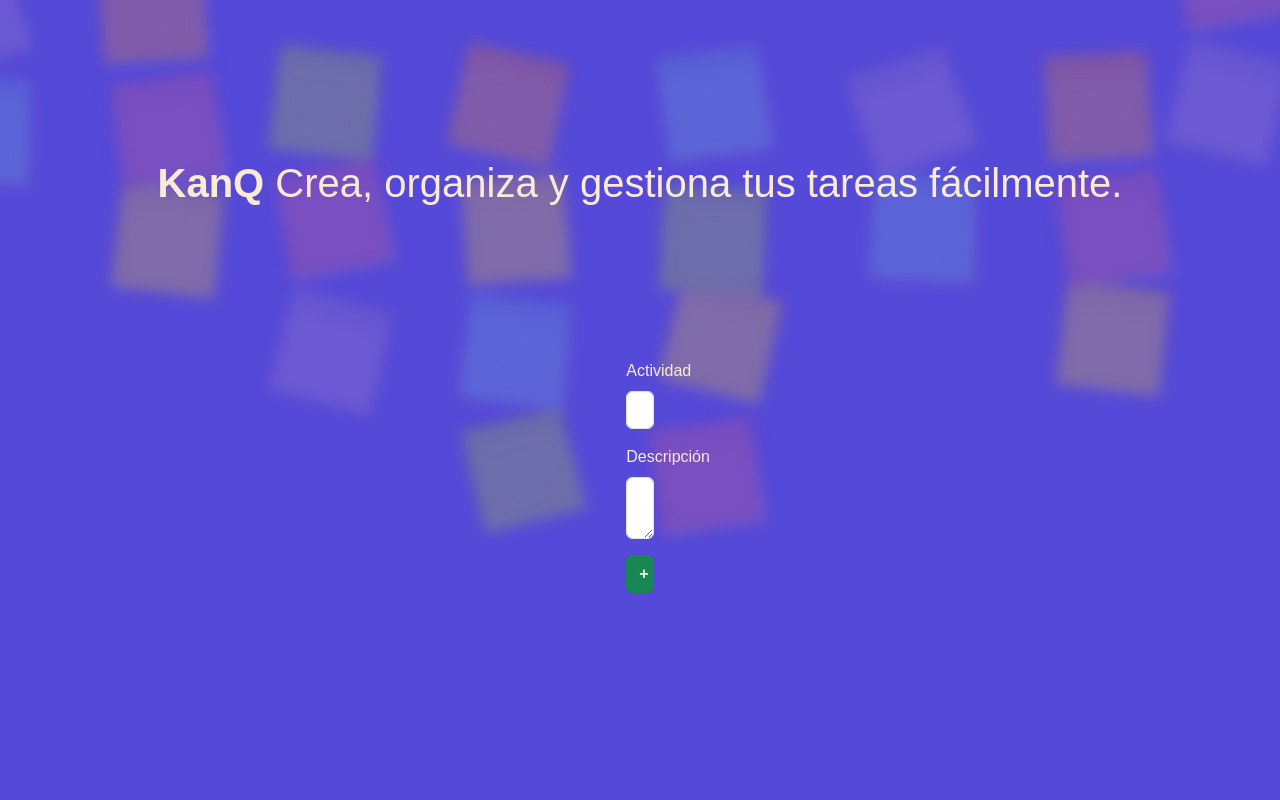
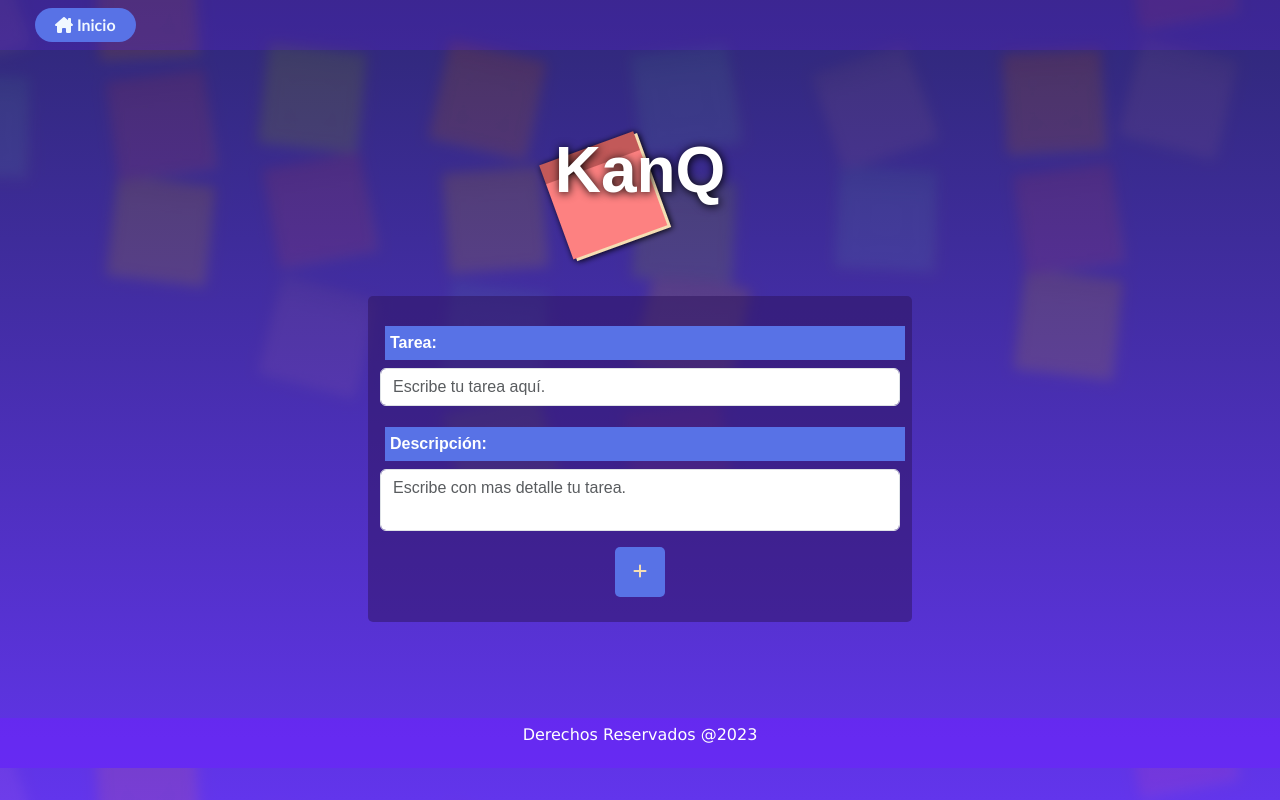
Before and after one commit to Marcos-Oter/KanQ, a Django app: page /crud/ in a window 1280 px wide. Run offline with Django 5.2, Linux system fonts and the light colour scheme; data that the repository does not hold is empty; some libraries are stand-ins or nearby versions.

Commit message:
Agregado de Font-Awesome

```diff
--- a/kanq/app/templates/app/index.html
+++ b/kanq/app/templates/app/index.html
@@ -6,61 +6,71 @@
     <meta charset="UTF-8">
     <meta name="viewport" content="width=device-width, initial-scale=1.0">
     <title>CRUD2</title>
-    <link rel="stylesheet" href="{% static './css/style.css' %}">
+    <link rel="icon" href="{% static './media/icons/icon-logo-2.png' %}">
+    <link rel="stylesheet" href="{% static './css/crudStyle.css' %}">
+    <script src="https://kit.fontawesome.com/58353cef79.js" crossorigin="anonymous"></script>
     <link href="https://cdn.jsdelivr.net/npm/bootstrap@5.3.2/dist/css/bootstrap.min.css" rel="stylesheet" integrity="sha384-T3c6CoIi6uLrA9TneNEoa7RxnatzjcDSCmG1MXxSR1GAsXEV/Dwwykc2MPK8M2HN" crossorigin="anonymous">
 </head>
 <body>
+    <header>
+        <a href={% url "index" %}><i class="fa-sharp fa-solid fa-house-chimney"></i> Inicio</a>
+    </header>
     <main class="container-fluid">
-        <div class="row my-5">
-            <h1 class="col text-center"><b>KanQ</b> Crea, organiza y gestiona tus tareas fácilmente.</h1>
+        <div class="post-it">
+            <div class="paperOBJ">
+                <div class="xd1"></div>
+                <div class="xd2"></div>
+                <div class="xd3"></div>
+            </div>
+            <h1 class="KanQTittle">KanQ</h1>
         </div>
 
         <div class="row justify-content-center py-5">
             <div class="col-6 row justify-content-center h-50 p-5">
                 {% if update %}
-                <form class="w-75" method="post" action={% url "update" %}>
+                <form class="w-75 formBody" method="post" action={% url "update" %}>
                     {% csrf_token %}
                     <div class="mb-3">
-                        <label for="task" class="form-label">Actividad</label>
+                        <label for="task" class="form-label formLabel">Tarea:</label>
                         <input type="text" value="{{ update.task }}" class="form-control"
                         name="task" id="task" aria-describedby="emailHelp">
                     </div>
                     <div class="mb-3">
-                        <label for="description" class="form-label">Descripción</label>
+                        <label for="description" class="form-label formLabel">Descripción:</label>
                         <textarea type="text" name="description" class="form-control"
                         id="description">{{ update.description }}</textarea>
                     </div>
                     <input type="hidden" value="{{ update.id }}" name="id"/>
-                    <button type="submit" class="btn btn-primary w-100">Modificar ✏</button>
+                    <button type="submit" class="btn btn-primary w-100">Modificar <i class="fa-solid fa-pencil"></i></button>
                 </form>
                 {% else %}
-                <form class="w-75" method="post" action={% url "create" %}>
+                <form class="w-100 formBody" method="post" action={% url "create" %}>
                     {% csrf_token %}
-                    <div class="mb-3">
-                        <label for="task" class="form-label">Actividad</label>
-                        <input type="text" class="form-control"name="task" id="task"
-                        aria-describedby="emailHelp">
+                    <div class="mb-3 w-100">
+                        <label for="task" class="form-label formLabel">Tarea:</label>
+                        <input type="text" class="form-control w-100 inputClass" name="task" id="task"
+                        aria-describedby="emailHelp" placeholder="Escribe tu tarea aquí.">
                     </div>
-                    <div class="mb-3">
-                        <label for="description" class="form-label">Descripción</label>
-                        <textarea type="text" name="description" class="form-control"
-                        id="description"></textarea>
+                    <div class="mb-3 w-100">
+                        <label for="description" class="form-label formLabel">Descripción:</label>
+                        <textarea type="text" name="description" class="form-control w-100 formDescription"
+                        id="description" placeholder="Escribe con mas detalle tu tarea."></textarea>
                     </div>
-                    <button type="submit" class="btn btn-success w-100"><b>+</b></button>
+                    <button type="submit" class="plusButton"><i class="fa-solid fa-plus"></i></button>
                 </form>
             </div>
             {% endif %}
             </div>
-
             <div class="col-5 container justify-content-center">
                 {% for data in db_data %}
-                <div class="row">
-                    <div class="card w-75 col m-2">
-                        <div class="card-body">
+                <div class="row post-it-card-1">
+                    <div class="card w-75 col post-it-card-2 ">
+                        <div class="card-body post-it-card-2">
+                            <div class="post-it-card-color-part"></div>
                             <h5 class="card-title">{{ data.task }}</h5>
                             <p class="card-text">{{ data.description }}</p>
-                            <a href={% url "update_form" data.id %} class="btn btn-primary">Modificar ✏</a>
-                            <a href={% url "delete" data.id %} class="btn btn-danger">Eliminar ❌</a>
+                            <a href={% url "update_form" data.id %} class="btn btn-primary">Modificar <i class="fa-solid fa-pencil"></i></a>
+                            <a href={% url "delete" data.id %} class="btn btn-danger">Eliminar <i class="fa-solid fa-circle-xmark"></i></a>
                         </div>
                     </div>
                 </div>
@@ -70,10 +80,10 @@
 
     </main>
     <footer>
-
+        <p>Derechos Reservados @2023</p>
     </footer>
 
-    <script src="{% static './js/main.js' %}" type="module"></script>
+    <script src="{% static './js/index.js' %}"></script>
     <script src="https://cdn.jsdelivr.net/npm/bootstrap@5.3.2/dist/js/bootstrap.bundle.min.js" integrity="sha384-C6RzsynM9kWDrMNeT87bh95OGNyZPhcTNXj1NW7RuBCsyN/o0jlpcV8Qyq46cDfL" crossorigin="anonymous"></script>
     <script src="https://cdn.jsdelivr.net/npm/@popperjs/core@2.11.8/dist/umd/popper.min.js" integrity="sha384-I7E8VVD/ismYTF4hNIPjVp/Zjvgyol6VFvRkX/vR+Vc4jQkC+hVqc2pM8ODewa9r" crossorigin="anonymous"></script>
     <script src="https://cdn.jsdelivr.net/npm/bootstrap@5.3.2/dist/js/bootstrap.min.js" integrity="sha384-BBtl+eGJRgqQAUMxJ7pMwbEyER4l1g+O15P+16Ep7Q9Q+zqX6gSbd85u4mG4QzX+" crossorigin="anonymous"></script>
--- a/kanq/kanq/static/css/style.css
+++ /dev/null
@@ -1,150 +0,0 @@
-*
-{
-    margin: 0;
-    padding: 0;
-
-    /*Suavizado de texto*/
-    -webkit-font-smoothing: antialiased;
-    -moz-osx-font-smoothing: grayscale;
-    text-rendering: optimizeLegibility;
-    text-shadow: rgba(0,0,0,.01) 0 0 1px;
-    font-family: Arial, Helvetica, sans-serif;
-
-    color: antiquewhite;
-}
-
-body
-{
-    background: rgb(73, 87, 151);
-}
-
-body::before
-{
-    content: "";
-    width: 100%;
-    height: 100%;
-    content: "";
-    position: absolute;
-    background: linear-gradient(to bottom,rgba(0,0,0,0.1),rgba(111, 33, 255, 0.25));
-    z-index: -50;
-}
-
-main
-{
-    width: 100vw;
-    height: 100vh;
-
-    display: flex;
-    align-items: center;
-    justify-content: center;
-    flex-direction: column;
-    overflow: hidden;
-    background: url(../media/images/KanQ1-Background.jpg);
-    background-size: cover;
-    object-fit: cover;
-
-}
-
-main > section
-{
-    display: flex;
-    align-items: center;
-    justify-content: center;
-    flex-direction: column;
-}
-
-.KanQTittle
-{
-    display: flex;
-    justify-content: center;
-    align-items: center;
-    margin: 50px;
-    width: 20svh;
-    height: 20svh;
-    font-size: 2rem;
-    text-shadow: 1px 1px 10px black;
-    z-index: 15;
-    font-size: 4rem;
-}
-
-.KanQsubTittle
-{
-    margin: 50px;
-    position: absolute;
-    z-index: 50;
-}
-.startButton
-{
-    background: antiquewhite;
-    padding: 15px;
-    margin: 20px;
-    border-radius: 50px;
-    text-align: center;
-    text-decoration: none;
-    width: 50%;
-    color: rgb(73, 87, 151);
-    font-weight: bold;
-}
-
-.adminSec
-{
-    padding: 20px;
-    width: 100%;
-    display: flex;
-    flex-direction: row;
-    background: rgba(0, 0, 0, .25);
-}
-
-.adminSec > a
-{
-    background: rgb(88, 114, 230);
-    padding: 5px 20px;
-    margin: 2px 10px;
-    border-radius: 50px;
-    text-align: center;
-    text-decoration: none;
-    font-weight: bold;
-}
-
-.adminSec > p
-{
-    margin: 2px 10px;
-}
-
-.paperOBJ
-{
-    z-index: 0;
-    width: 115px;
-    height: 115px;
-    position: absolute;
-    transform: rotate(-30deg);
-    filter: drop-shadow(1px 1px 3px black);
-}
-
-.paperOBJ > .xd1
-{
-    width: 115px;
-    height: 115px;
-    background: rgb(253, 129, 129);
-    position: absolute;
-    z-index: 3;
-}
-
-.paperOBJ > .xd2
-{
-    width: 115px;
-    height: 115px;
-    background: wheat;
-    position: absolute;
-    transform: translate(3px,3px);
-    z-index: 2;
-}
-
-.paperOBJ > .xd3
-{
-    width: 115px;
-    height: 25px;
-    background: rgb(194, 89, 89);
-    position: absolute;
-    z-index: 4;
-}
--- /dev/null
+++ b/kanq/static/css/crudStyle.css
@@ -0,0 +1,208 @@
+*
+{
+    margin: 0;
+    padding: 0;
+
+    font-family:Verdana, Geneva, Tahoma, sans-serif;
+    cursor: url("../media/icons/cursorVwhite.png"), auto;
+}
+
+header
+{
+    background: rgba(111, 33, 255, 0.2);
+    width: 100%;
+    height: 35px;
+    display: flex;
+    align-items: center;
+    justify-content:left;
+    padding: 25px;
+}
+
+header > a
+{
+
+    background: rgb(88, 114, 230);
+    padding: 5px 20px;
+    margin: 2px 10px;
+    border-radius: 50px;
+    text-align: center;
+    text-decoration: none;
+    font-weight: bold;
+
+    color: aliceblue;
+    font-family:'Gill Sans', 'Gill Sans MT', Calibri, 'Trebuchet MS', sans-serif;
+}
+
+header > a:hover
+{
+    cursor: pointer;
+    opacity: .7;
+}
+
+body
+{
+    width: 100%;
+    height: 100%;
+    /*overflow: hidden;*/
+    background: url(../media/images/KanQ1-Background.jpg);
+    background-size: cover;
+    object-fit: cover;
+}
+
+body::before
+{
+    content: "";
+    width: 100%;
+    height: 100%;
+    content: "";
+    position: absolute;
+    background: linear-gradient(to bottom,rgba(0,0,0,0.45),rgba(111, 33, 255, 0.5));
+    z-index: -50;
+}
+
+.KanQTittle
+{
+    display: flex;
+    justify-content: center;
+    align-items: center;
+    margin: 50px;
+    width: 20svh;
+    height: 20svh;
+    text-shadow: 1px 1px 10px black;
+    z-index: 15;
+    font-size: 4rem;
+    color: white;
+    transform: translateY(100px);
+    font-weight: bold;
+    font-family: Arial, Helvetica, sans-serif;
+}
+
+
+.post-it
+{
+    width: 100%;
+    height: 150px;
+    display: flex;
+    align-items: end;
+    justify-content: center;
+}
+
+.paperOBJ
+{
+    z-index: 0;
+    width: 100px;
+    height: 100px;
+    position: absolute;
+    transform: rotate(-20deg) translate(-50px,30px);
+
+    filter: drop-shadow(1px 1px 3px black);
+}
+
+.paperOBJ > .xd1
+{
+    width: 100px;
+    height: 100px;
+    background: rgb(253, 129, 129);
+    position: absolute;
+    z-index: 3;
+}
+
+.paperOBJ > .xd2
+{
+    width: 100px;
+    height: 100px;
+    background: wheat;
+    position: absolute;
+    transform: translate(3px,3px);
+    z-index: 2;
+}
+
+.paperOBJ > .xd3
+{
+    width: 100px;
+    height: 20px;
+    background: rgb(194, 89, 89);
+    position: absolute;
+    z-index: 4;
+}
+
+footer
+{
+    width: 100%;
+    height: 50px;
+    display: flex;
+    justify-content: center;
+    align-items: center;
+    background: rgba(111, 33, 255, 0.5);
+    padding: 25px;
+    color: white;
+}
+
+.formLabel
+{
+    width: 100%;
+    background:rgb(88, 114, 230);
+    color: white;
+    font-family: sans-serif;
+    font-weight: bold;
+    margin: 5px;
+    padding: 5px;
+}
+
+.formBody
+{
+    background: rgba(45, 19, 92, 0.5);
+    padding: 25px;
+    display: flex;
+    flex-direction: column;
+    align-items: center;
+    justify-content: center;
+    border-radius: 5px;
+}
+
+.inputClass
+{
+    background-color: transparent;
+    font-family: sans-serif;
+}
+
+.formDescription
+{
+    resize: none;
+    background: none;
+    border: none;
+    font-family: sans-serif;
+}
+
+.plusButton
+{
+    background:rgb(88, 114, 230);
+    width: 50px;
+    height: 50px;
+    border: none;
+    border-radius: 5px;
+}
+
+.plusButton > i
+{
+    color: wheat;
+}
+
+.post-it-card-1
+{
+    background: rgb(88, 114, 230);
+    padding: 0;
+}
+
+.post-it-card-2
+{
+    background: rgb(88, 114, 230);
+    padding: 0;
+}
+
+.post-it-card-color-part
+{
+    background: blue;
+    width: 100%;
+    height: 50px;
+}
```
Also changed, not shown: kanq/app/templates/app/main-index.html (+11 -6 lines), kanq/static/css/IndexStyle.css (added, +249 -0 lines), kanq/db.sqlite3, kanq/static/js/index.js (added), kanq/static/media/icons/cursor5-webp.webp (added), kanq/static/media/icons/cursorVwhite.png (added), kanq/static/media/icons/icon-logo-2.png (added), kanq/static/media/icons/icon-logo.png (added), kanq/static/media/images/KanQ1-Background.jpg (renamed from kanq/kanq/static/media/images/KanQ1-Background.jpg).
